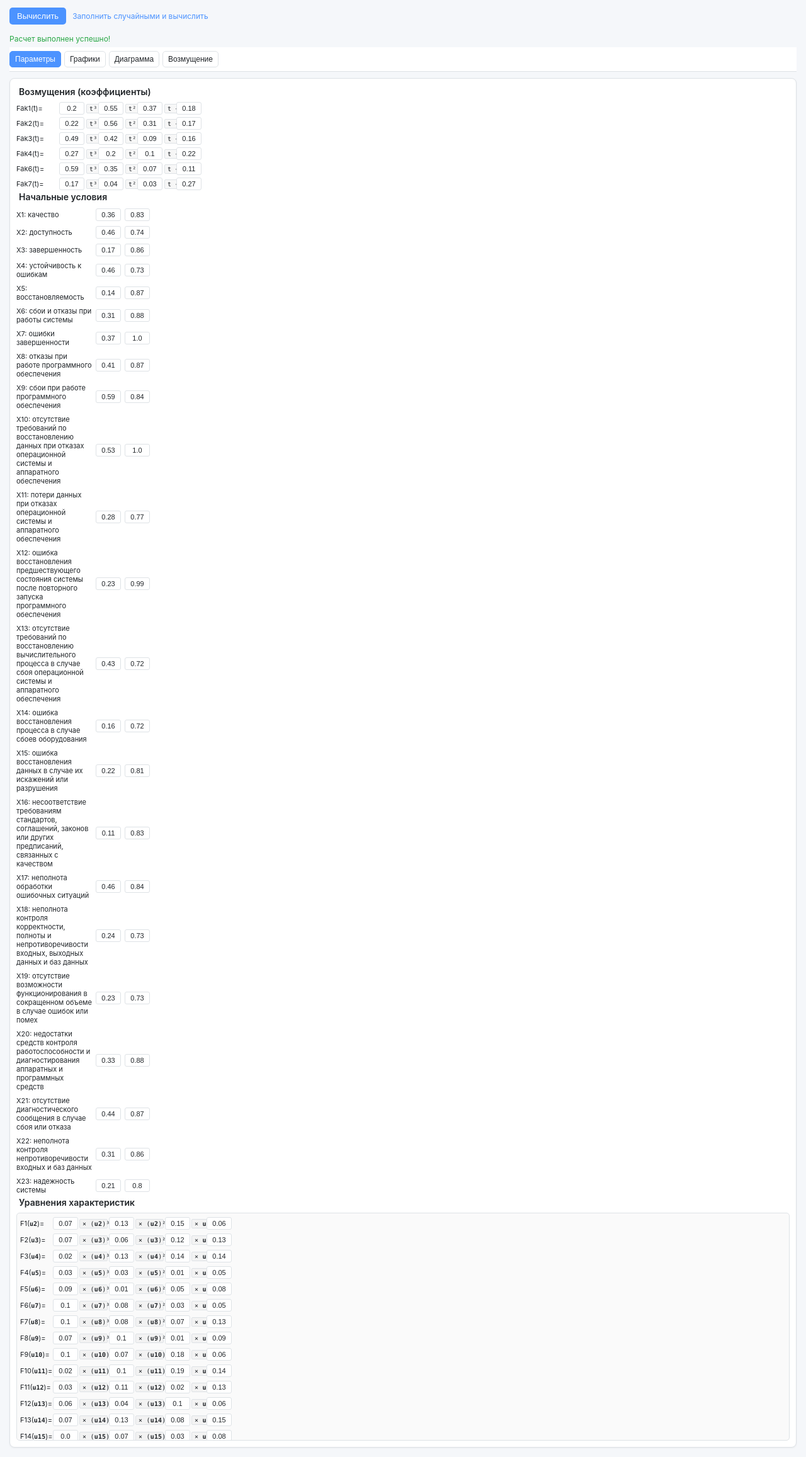
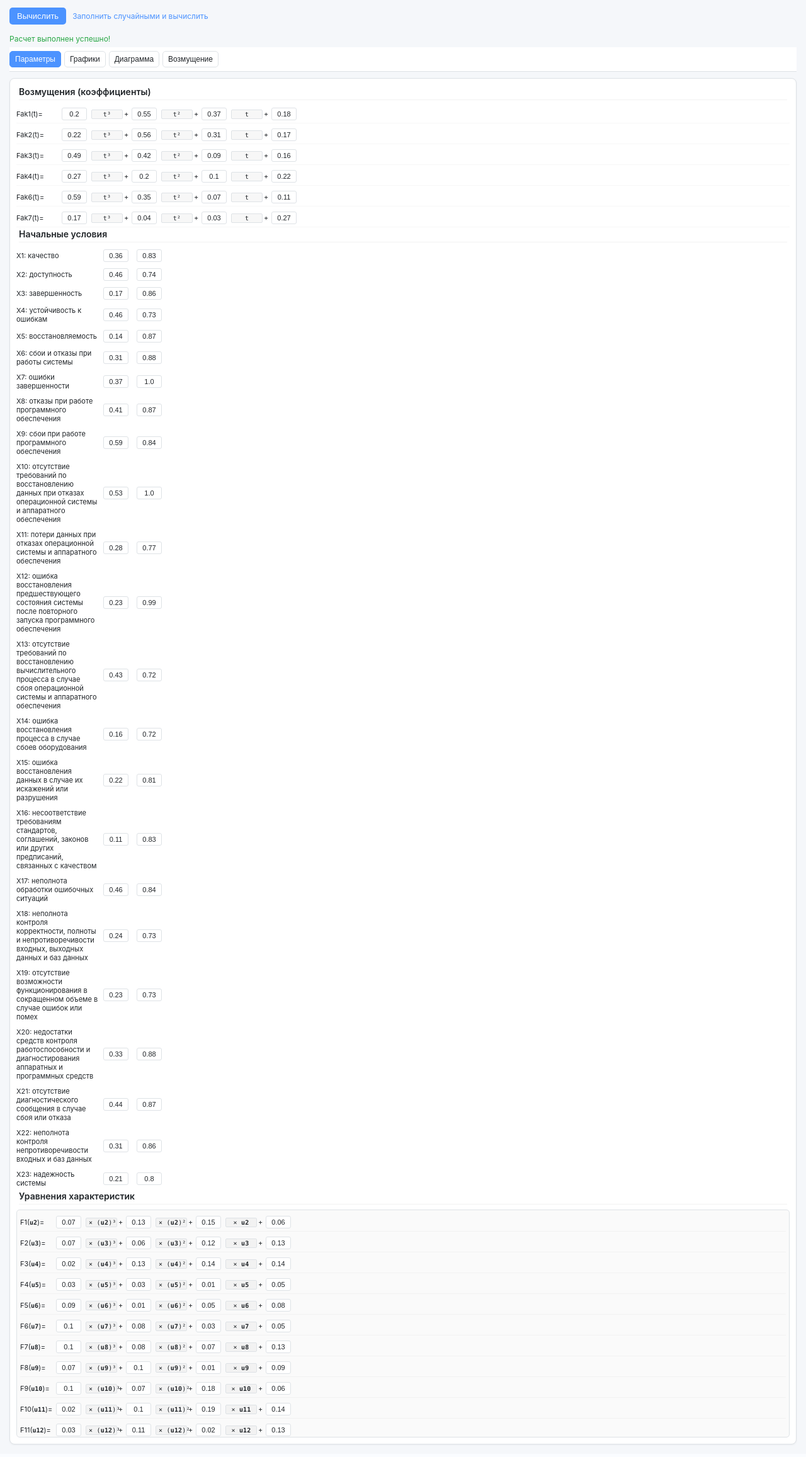
Before and after one commit to liritan/1laba_iso, a Flask app: page /?run=1 in a window 1280 px wide. Shown: the part 57-2371 px from the top of the page at 63% size. Run offline with Flask 3, Linux system fonts and the light colour scheme.

Commit message:
измнение дизайна

```diff
--- a/templates/index.html
+++ b/templates/index.html
@@ -16,7 +16,7 @@
       color: var(--text);
       font-size: 13px;
     }
-    .container{ max-width: 1800px; margin: 0 auto; padding: 15px; }
+    .container{ max-width: 1600px; margin: 0 auto; padding: 15px; }
     header { margin-bottom: 12px; }
     header h1{ margin: 0 0 6px 0; font-size: 18px; }
     header p{ margin: 0; color: var(--muted); font-size: 12px; }
@@ -93,10 +93,12 @@
       box-shadow: 0 0 0 2px rgba(76,147,255,0.2);
     }
     .section-title{
-      margin: 10px 2px 4px;
+      margin: 15px 2px 6px;
       font-weight: 600;
       color: #495057;
       font-size: 13px;
+      padding-bottom: 4px;
+      border-bottom: 1px solid rgba(0,0,0,0.05);
     }
     .scrollbox{
       max-height: 350px;
@@ -139,18 +141,21 @@
     }
     .fak-row {
       display: grid;
-      grid-template-columns: 65px 40px 16px 40px 16px 40px 16px 40px; /* Уменьшено */
-      gap: 3px;
+      grid-template-columns: 70px 45px 50px 10px 45px 50px 10px 45px 50px 10px 45px;
+      gap: 2px;
       align-items: center;
       font-size: 11px;
+      padding: 4px 0;
+      border-bottom: 1px solid rgba(0,0,0,0.03);
     }
     .eq-row {
       display: grid;
-      grid-template-columns: 50px 40px 45px 40px 45px 40px 22px 40px; /* Уменьшено */
+      grid-template-columns: 55px 45px 50px 10px 45px 50px 10px 45px 50px 10px 45px;
       gap: 2px;
       align-items: center;
       font-size: 11px;
-      padding: 1px 0;
+      padding: 4px 0;
+      border-bottom: 1px solid rgba(0,0,0,0.03);
     }
     .u-var {
       font-family: ui-monospace, SFMono-Regular, Menlo, Consolas, "Liberation Mono", monospace;
@@ -160,11 +165,11 @@
     }
     .u-grid {
       display: grid;
-      grid-template-columns: 120px 40px 40px; /* Уменьшено */
-      gap: 6px;
+      grid-template-columns: 130px 45px 45px;
+      gap: 8px;
       align-items: center;
       font-size: 11px;
-      padding: 2px 0;
+      padding: 3px 0;
     }
     .graph-row {
       display: grid;
@@ -286,11 +291,14 @@
                 <div class="fak-row">
                   <div class="nowrap">{{ fak_names[loop.index0] }}(t)=</div>
                   <input name="fak{{ fid }}_1" value="{{ (values.faks[fak_ids.index(fid)][0] if values else defaults.faks[fak_ids.index(fid)][0]) }}" maxlength="4" />
-                  <div class="nowrap chip mono">t³ +</div>
+                  <div class="nowrap chip mono">t³</div>
+                  <div class="nowrap">+</div>
                   <input name="fak{{ fid }}_2" value="{{ (values.faks[fak_ids.index(fid)][1] if values else defaults.faks[fak_ids.index(fid)][1]) }}" maxlength="4" />
-                  <div class="nowrap chip mono">t² +</div>
+                  <div class="nowrap chip mono">t²</div>
+                  <div class="nowrap">+</div>
                   <input name="fak{{ fid }}_3" value="{{ (values.faks[fak_ids.index(fid)][2] if values else defaults.faks[fak_ids.index(fid)][2]) }}" maxlength="4" />
-                  <div class="nowrap chip mono">t +</div>
+                  <div class="nowrap chip mono">t</div>
+                  <div class="nowrap">+</div>
                   <input name="fak{{ fid }}_4" value="{{ (values.faks[fak_ids.index(fid)][3] if values else defaults.faks[fak_ids.index(fid)][3]) }}" maxlength="4" />
                 </div>
               {% endfor %}
@@ -314,11 +322,14 @@
                   <div class="eq-row">
                     <div class="nowrap">F{{ i }}(<span class="u-var">u{{ (i % 23) + 1 }}</span>)=</div>
                     <input name="f{{ i }}_1" value="{{ (values.equations[i-1][0] if values else defaults.equations[i-1][0]) }}" maxlength="4" />
-                    <div class="nowrap chip mono">× (<span class="u-var">u{{ (i % 23) + 1 }}</span>)³ +</div>
+                    <div class="nowrap chip mono">× (<span class="u-var">u{{ (i % 23) + 1 }}</span>)³</div>
+                    <div class="nowrap">+</div>
                     <input name="f{{ i }}_2" value="{{ (values.equations[i-1][1] if values else defaults.equations[i-1][1]) }}" maxlength="4" />
-                    <div class="nowrap chip mono">× (<span class="u-var">u{{ (i % 23) + 1 }}</span>)² +</div>
+                    <div class="nowrap chip mono">× (<span class="u-var">u{{ (i % 23) + 1 }}</span>)²</div>
+                    <div class="nowrap">+</div>
                     <input name="f{{ i }}_3" value="{{ (values.equations[i-1][2] if values else defaults.equations[i-1][2]) }}" maxlength="4" />
-                    <div class="nowrap chip mono">× <span class="u-var">u{{ (i % 23) + 1 }}</span> +</div>
+                    <div class="nowrap chip mono">× <span class="u-var">u{{ (i % 23) + 1 }}</span></div>
+                    <div class="nowrap">+</div>
                     <input name="f{{ i }}_4" value="{{ (values.equations[i-1][3] if values else defaults.equations[i-1][3]) }}" maxlength="4" />
                   </div>
                 {% endfor %}
```
